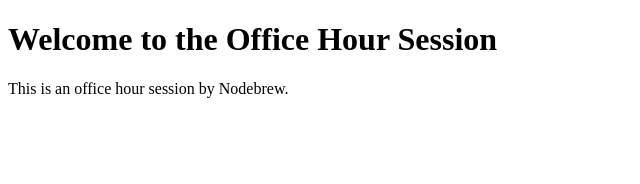
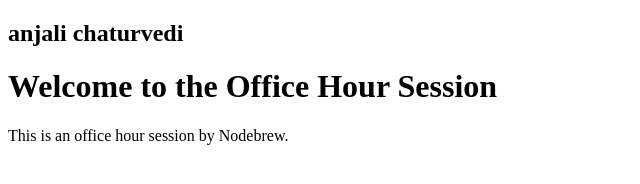
Before and after one commit to nodebrewhq/brew-bridge, a plain HTML site: page index.html in a window 1280 px wide. Shown: the whole page, without its empty margins (0-640 px from the left). Drawn offline with Linux system fonts and the light colour scheme.

Commit message:
added name to index.html

```diff
--- a/index.html
+++ b/index.html
@@ -6,6 +6,7 @@
     <title>Office Hour Session</title>
 </head>
 <body>
+    <h2> anjali chaturvedi </h2>
     <h1>Welcome to the Office Hour Session</h1>
     <p>This is an office hour session by Nodebrew.</p>
 </body>
```
